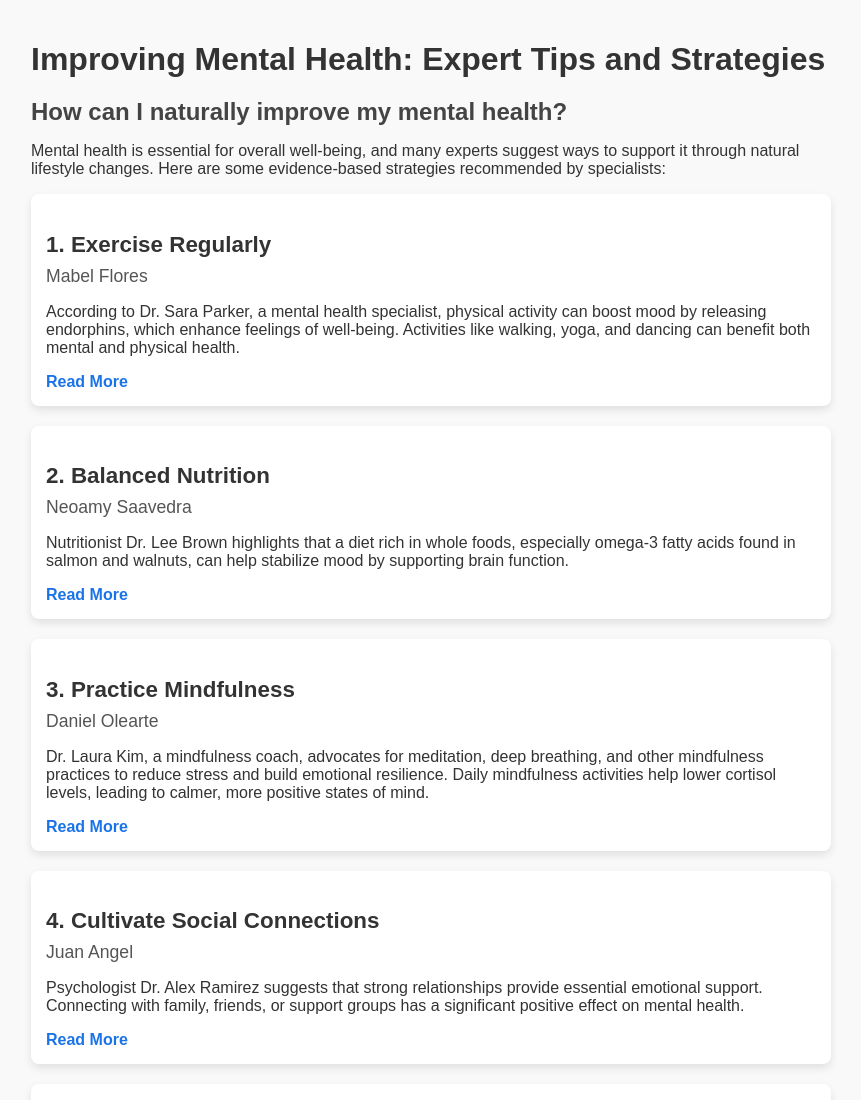
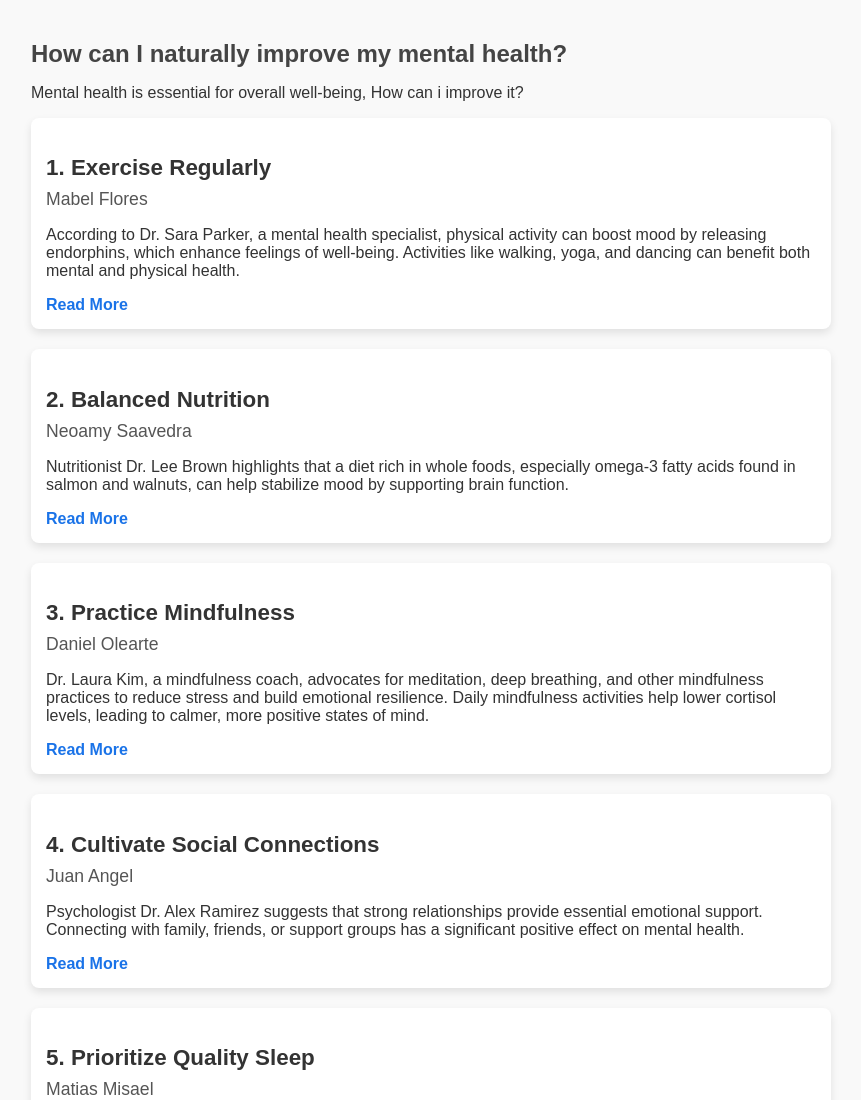
Before and after one commit to thetorturedpoets/Improving-Mental-Health, a plain HTML site: page index.html in a window 1280 px wide. Shown: the top 1100 px of the page, without its empty margins (209-1070 px from the left). Drawn offline with Linux system fonts and the light colour scheme.

Commit message:
Update index.html

```diff
--- a/index.html
+++ b/index.html
@@ -9,13 +9,10 @@
 <body>
 
 <div class="container">
-    <div class="header">
-        <h1>Improving Mental Health: Expert Tips and Strategies</h1>
-    </div>
 
     <div class="post">
         <h2>How can I naturally improve my mental health?</h2>
-        <p>Mental health is essential for overall well-being, and many experts suggest ways to support it through natural lifestyle changes. Here are some evidence-based strategies recommended by specialists:</p>
+        <p>Mental health is essential for overall well-being, How can i improve it? </p>
 
         <!-- Response 1 -->
         <div class="response">
```
